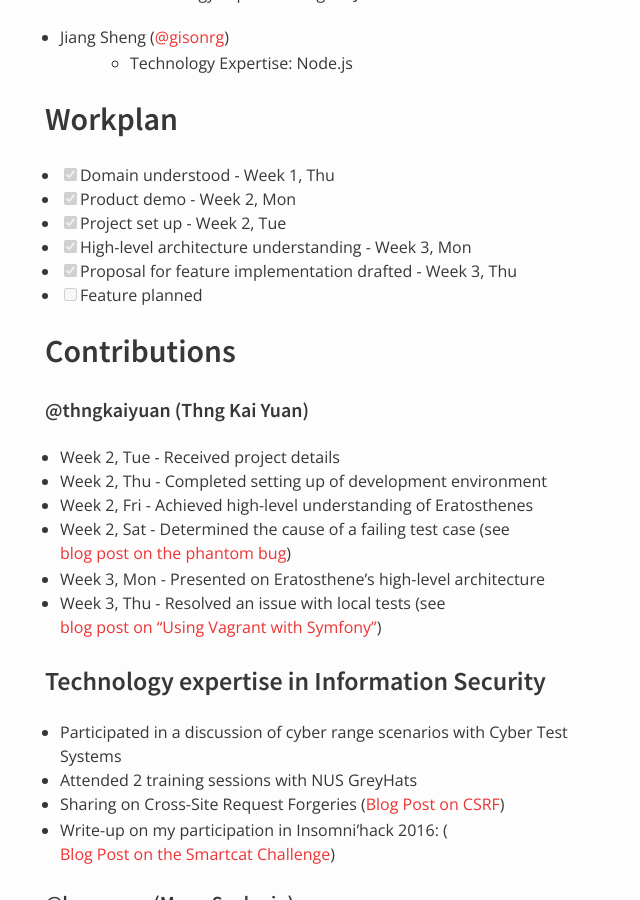
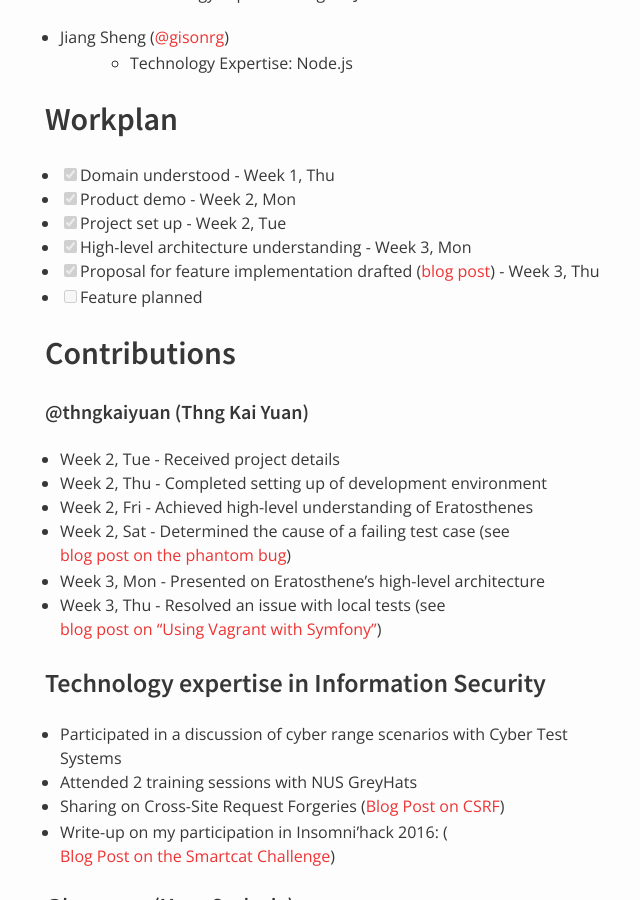
Before and after one commit to nus-oss/cs3281-AY1516S2-website, a Jekyll site: the page built from teams/codebender.md, in a window 1280 px wide and 900 px high, scrolled down 529 px. Shown: the whole window, without its empty margins (325-965 px from the left). Built offline with Jekyll 4.4.1, drawn with Linux system fonts in a browser that asks for light colours.

Commit message:
Add blog post to team CodeBender's workplan

```diff
--- a/teams/codebender.md
+++ b/teams/codebender.md
@@ -23,7 +23,7 @@ permalink: /teams/codebender/
 * [x] Product demo - Week 2, Mon
 * [x] Project set up - Week 2, Tue
 * [x] High-level architecture understanding - Week 3, Mon
-* [x] Proposal for feature implementation drafted - Week 3, Thu
+* [x] Proposal for feature implementation drafted ([blog post](http://cs3281-2.blogspot.sg/2016/01/planning-for-our-first-feature.html)) - Week 3, Thu
 * [ ] Feature planned
 
 ## Contributions
```
